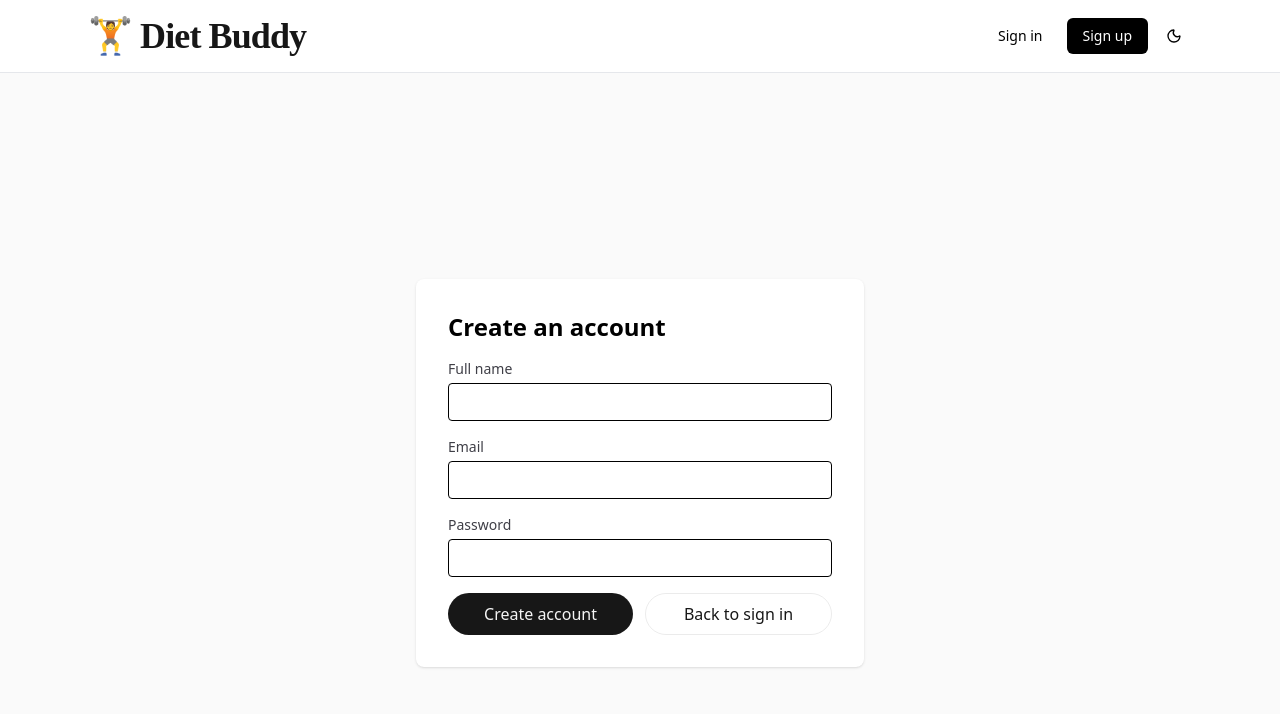
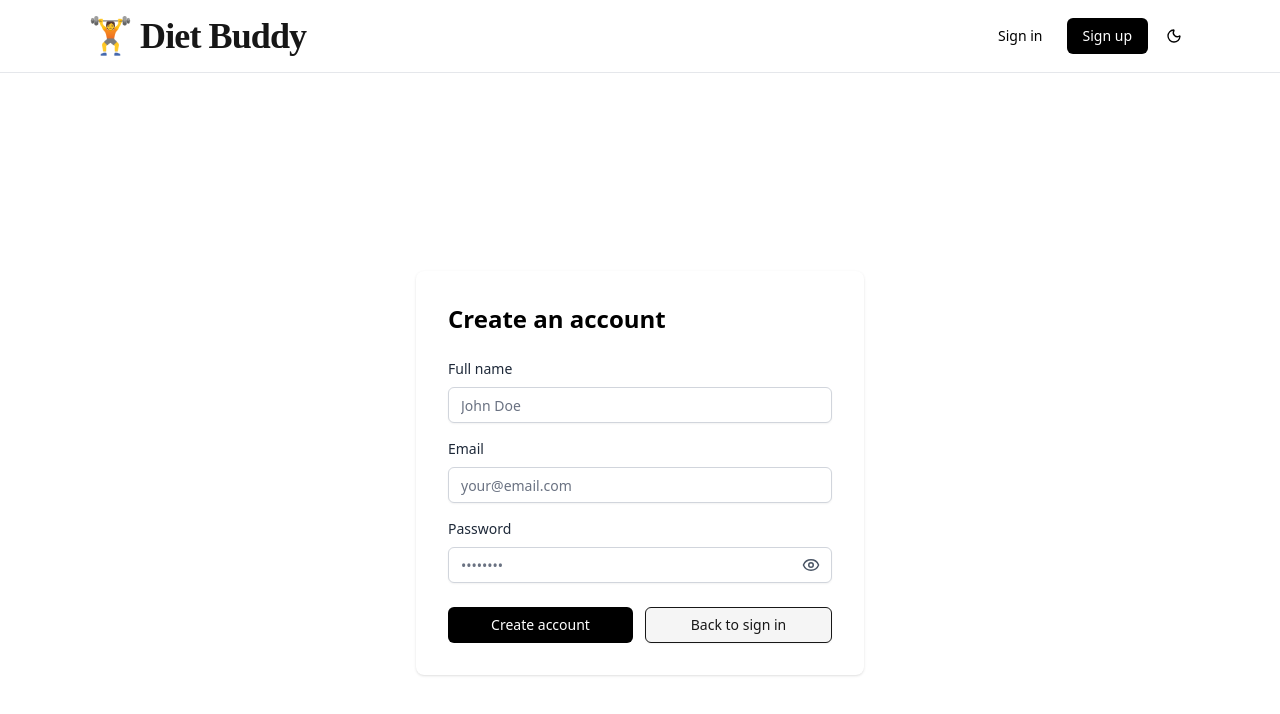
Before and after one commit to deepakdroi/diet-buddy, a Next.js app: page /signup in a window 1280 px wide. Shown: the top 714 px of the page. Built offline with nearby package versions, Linux system fonts and the light colour scheme.

Commit message:
feat: enhance sign-in and sign-up pages with improved UI components and password visibility toggle

```diff
--- a/src/app/signin/page.tsx
+++ b/src/app/signin/page.tsx
@@ -1,13 +1,23 @@
 "use client";
 
-import { useState } from "react";
+import { useState, useEffect } from "react";
 import { useRouter } from "next/navigation";
+import { Button } from "@/components/ui/button";
+import { Input } from "@/components/ui/input";
+import { Eye, EyeOff } from "lucide-react";
 
 export default function SignInPage() {
   const [email, setEmail] = useState("");
   const [password, setPassword] = useState("");
+  const [showPassword, setShowPassword] = useState(false);
+  const [mounted, setMounted] = useState(false);
   const [loading, setLoading] = useState(false);
   const router = useRouter();
+
+  useEffect(() => {
+    const t = setTimeout(() => setMounted(true), 0);
+    return () => clearTimeout(t);
+  }, []);
 
   async function handleSubmit(e: React.FormEvent) {
     e.preventDefault();
@@ -16,62 +26,66 @@ export default function SignInPage() {
       return;
     }
     setLoading(true);
-    // Mock auth delay
     await new Promise((r) => setTimeout(r, 600));
     setLoading(false);
-    // In this template there is no backend — treat as a mock sign-in
     alert("Signed in (mock)");
     router.push("/");
   }
 
   return (
-    <div className="flex min-h-screen items-center justify-center bg-zinc-50 dark:bg-black">
+    <div className="flex min-h-screen items-center justify-center bg-neutral-50 dark:bg-neutral-950">
       <main className="w-full max-w-md rounded-lg bg-white p-8 shadow-sm dark:bg-black">
-        <h1 className="mb-2 text-2xl font-semibold text-black dark:text-zinc-50">
+        <h1 className="mb-6 text-2xl font-semibold text-black dark:text-white">
           Sign in to Diet Buddy
         </h1>
 
-        <form onSubmit={handleSubmit} className="mt-4 flex flex-col gap-4">
-          <label className="flex flex-col text-sm">
-            <span className="mb-1 text-zinc-700 dark:text-zinc-300">Email</span>
-            <input
+        <form onSubmit={handleSubmit} className="flex flex-col gap-4">
+          <div className="flex flex-col gap-2">
+            <label className="text-sm font-medium text-neutral-700 dark:text-neutral-300">
+              Email
+            </label>
+            <Input
               type="email"
               value={email}
               onChange={(e) => setEmail(e.target.value)}
+              placeholder="your@email.com"
               required
-              className="rounded border px-3 py-2 text-black dark:text-zinc-50"
+              className="bg-white text-black placeholder-gray-500 border border-gray-300 dark:bg-black dark:text-white dark:placeholder-gray-400 dark:border-gray-700"
             />
-          </label>
+          </div>
 
-          <label className="flex flex-col text-sm">
-            <span className="mb-1 text-zinc-700 dark:text-zinc-300">
+          <div className="flex flex-col gap-2">
+            <label className="text-sm font-medium text-neutral-700 dark:text-neutral-300">
               Password
-            </span>
-            <input
-              type="password"
-              value={password}
-              onChange={(e) => setPassword(e.target.value)}
-              required
-              className="rounded border px-3 py-2 text-black dark:text-zinc-50"
-            />
-          </label>
+            </label>
+            <div className="relative">
+              <Input
+                type={showPassword ? "text" : "password"}
+                value={password}
+                onChange={(e) => setPassword(e.target.value)}
+                placeholder="••••••••"
+                required
+                className="pr-10 bg-white text-black placeholder-gray-500 border border-gray-300 dark:bg-black dark:text-white dark:placeholder-gray-400 dark:border-gray-700"
+              />
+              <button
+                type="button"
+                onClick={() => setShowPassword(!showPassword)}
+                className="absolute right-3 top-1/2 -translate-y-1/2 text-gray-600 hover:text-gray-800 dark:text-gray-400 dark:hover:text-gray-200"
+                aria-label={showPassword ? "Hide password" : "Show password"}
+              >
+                {mounted ? (showPassword ? <EyeOff size={18} /> : <Eye size={18} />) : null}
+              </button>
+            </div>
+          </div>
 
-          <div className="flex gap-3">
-            <button
-              type="submit"
-              className="flex-1 rounded-full bg-foreground py-2 text-background font-medium hover:opacity-95"
-              disabled={loading}
-            >
+          <div className="flex gap-3 pt-2">
+            <Button type="submit" className="flex-1 bg-black text-white dark:bg-white dark:text-black" disabled={loading}>
               {loading ? "Signing in..." : "Sign in"}
-            </button>
+            </Button>
 
-            <button
-              type="button"
-              onClick={() => router.push("/signup")}
-              className="flex-1 rounded-full border border-black/8 py-2 font-medium hover:bg-black/4 dark:border-white/[.145]"
-            >
+            <Button type="button" variant="outline" className="flex-1" onClick={() => router.push("/signup")}>
               Create account
-            </button>
+            </Button>
           </div>
         </form>
       </main>
--- a/src/app/signup/page.tsx
+++ b/src/app/signup/page.tsx
@@ -1,14 +1,24 @@
 "use client";
 
-import { useState } from "react";
+import { useState, useEffect } from "react";
 import { useRouter } from "next/navigation";
+import { Button } from "@/components/ui/button";
+import { Input } from "@/components/ui/input";
+import { Eye, EyeOff } from "lucide-react";
 
 export default function SignUpPage() {
   const [name, setName] = useState("");
   const [email, setEmail] = useState("");
   const [password, setPassword] = useState("");
+  const [showPassword, setShowPassword] = useState(false);
+  const [mounted, setMounted] = useState(false);
   const [loading, setLoading] = useState(false);
   const router = useRouter();
+
+  useEffect(() => {
+    const t = setTimeout(() => setMounted(true), 0);
+    return () => clearTimeout(t);
+  }, []);
 
   async function handleSubmit(e: React.FormEvent) {
     e.preventDefault();
@@ -24,65 +34,72 @@ export default function SignUpPage() {
   }
 
   return (
-    <div className="flex min-h-screen items-center justify-center bg-zinc-50 dark:bg-black">
+    <div className="flex min-h-screen items-center justify-center bg-white dark:bg-black">
       <main className="w-full max-w-md rounded-lg bg-white p-8 shadow-sm dark:bg-black">
-        <h1 className="mb-2 text-2xl font-semibold text-black dark:text-zinc-50">
+        <h1 className="mb-6 text-2xl font-semibold text-black dark:text-white">
           Create an account
         </h1>
 
-        <form onSubmit={handleSubmit} className="mt-4 flex flex-col gap-4">
-          <label className="flex flex-col text-sm">
-            <span className="mb-1 text-zinc-700 dark:text-zinc-300">
+        <form onSubmit={handleSubmit} className="flex flex-col gap-4">
+          <div className="flex flex-col gap-2">
+            <label className="text-sm font-medium text-gray-800 dark:text-gray-300">
               Full name
-            </span>
-            <input
+            </label>
+            <Input
               value={name}
               onChange={(e) => setName(e.target.value)}
+              placeholder="John Doe"
               required
-              className="rounded border px-3 py-2 text-black dark:text-zinc-50"
+              className="bg-white text-black placeholder-gray-500 border border-gray-300 dark:bg-black dark:text-white dark:placeholder-gray-400 dark:border-gray-700"
             />
-          </label>
+          </div>
 
-          <label className="flex flex-col text-sm">
-            <span className="mb-1 text-zinc-700 dark:text-zinc-300">Email</span>
-            <input
+          <div className="flex flex-col gap-2">
+            <label className="text-sm font-medium text-gray-800 dark:text-gray-300">
+              Email
+            </label>
+            <Input
               type="email"
               value={email}
               onChange={(e) => setEmail(e.target.value)}
+              placeholder="your@email.com"
               required
-              className="rounded border px-3 py-2 text-black dark:text-zinc-50"
+              className="bg-white text-black placeholder-gray-500 border border-gray-300 dark:bg-black dark:text-white dark:placeholder-gray-400 dark:border-gray-700"
             />
-          </label>
+          </div>
 
-          <label className="flex flex-col text-sm">
-            <span className="mb-1 text-zinc-700 dark:text-zinc-300">
+          <div className="flex flex-col gap-2">
+            <label className="text-sm font-medium text-gray-800 dark:text-gray-300">
               Password
-            </span>
-            <input
-              type="password"
-              value={password}
-              onChange={(e) => setPassword(e.target.value)}
-              required
-              className="rounded border px-3 py-2 text-black dark:text-zinc-50"
-            />
-          </label>
+            </label>
+            <div className="relative">
+              <Input
+                type={showPassword ? "text" : "password"}
+                value={password}
+                onChange={(e) => setPassword(e.target.value)}
+                placeholder="••••••••"
+                required
+                className="pr-10 bg-white text-black placeholder-gray-500 border border-gray-300 dark:bg-black dark:text-white dark:placeholder-gray-400 dark:border-gray-700"
+              />
+              <button
+                type="button"
+                onClick={() => setShowPassword(!showPassword)}
+                className="absolute right-3 top-1/2 -translate-y-1/2 text-gray-600 hover:text-gray-800 dark:text-gray-400 dark:hover:text-gray-200"
+                aria-label={showPassword ? "Hide password" : "Show password"}
+              >
+                {mounted ? (showPassword ? <EyeOff size={18} /> : <Eye size={18} />) : null}
+              </button>
+            </div>
+          </div>
 
-          <div className="flex gap-3">
-            <button
-              type="submit"
-              className="flex-1 rounded-full bg-foreground py-2 text-background font-medium hover:opacity-95"
-              disabled={loading}
-            >
+          <div className="flex gap-3 pt-2">
+            <Button type="submit" className="flex-1 bg-black text-white dark:bg-white dark:text-black" disabled={loading}>
               {loading ? "Creating..." : "Create account"}
-            </button>
+            </Button>
 
-            <button
-              type="button"
-              onClick={() => router.push("/signin")}
-              className="flex-1 rounded-full border border-black/8 py-2 font-medium hover:bg-black/4 dark:border-white/[.145]"
-            >
+            <Button type="button" variant="outline" className="flex-1" onClick={() => router.push("/signin")}>
               Back to sign in
-            </button>
+            </Button>
           </div>
         </form>
       </main>
```
